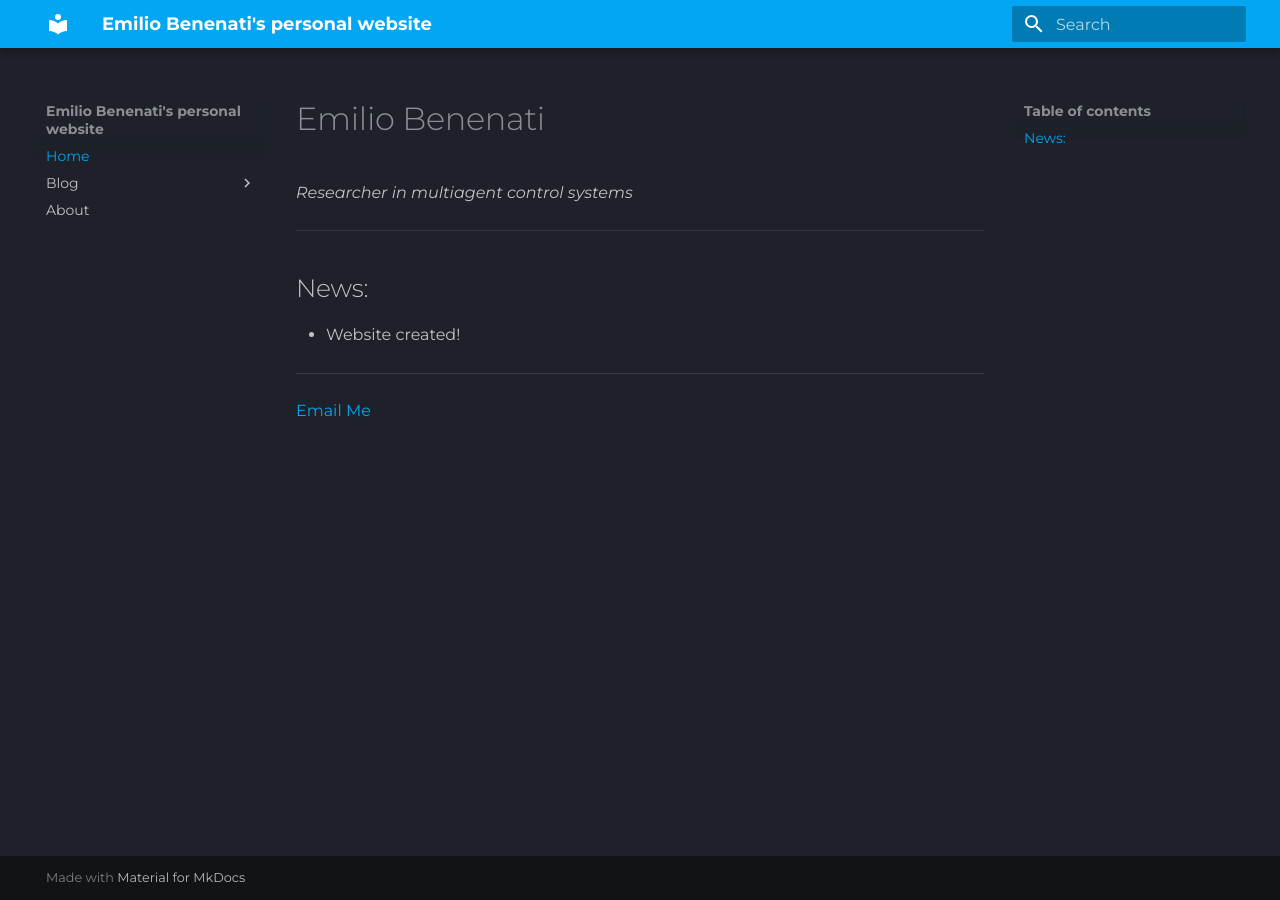
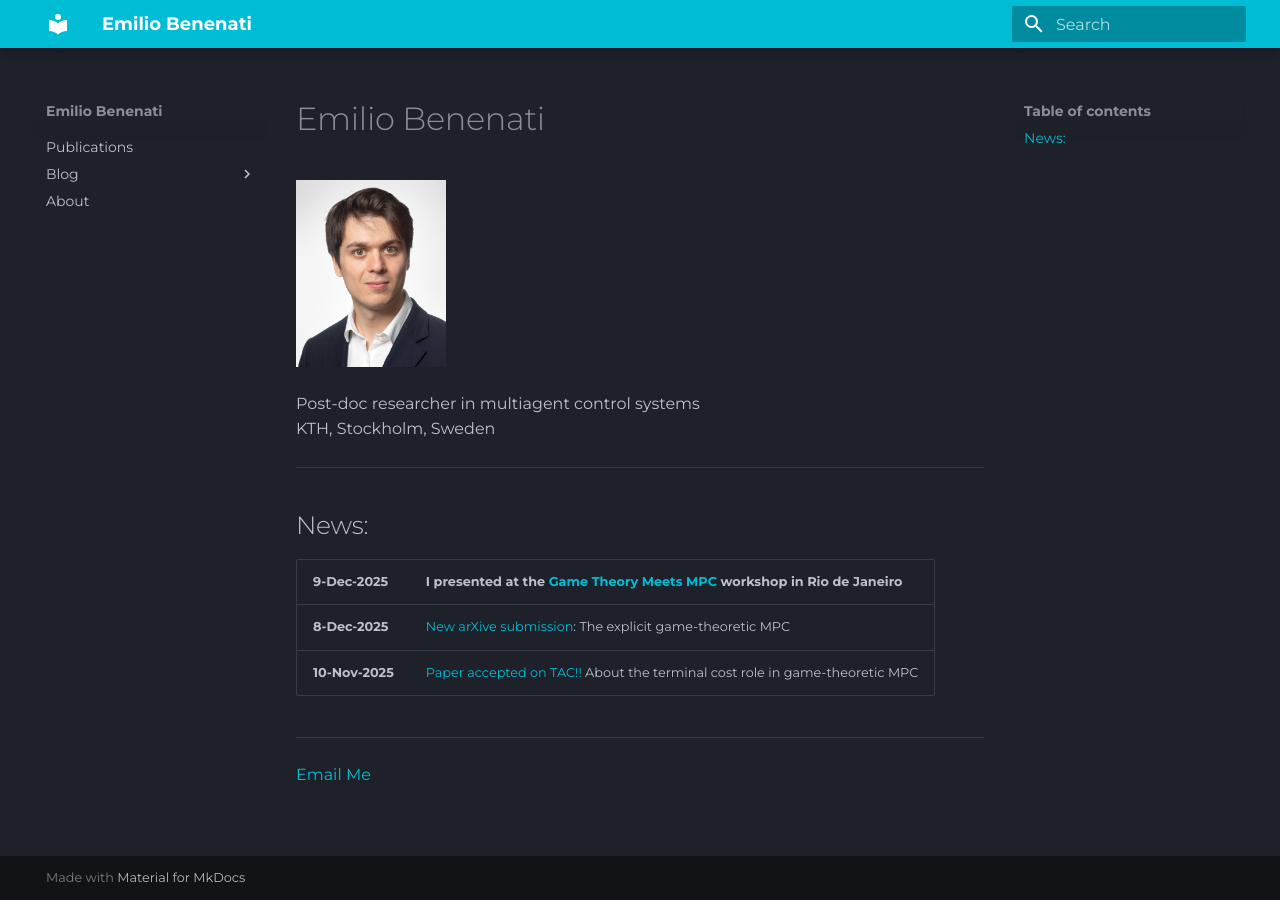
Before and after one commit to bemilio/bemilio.github.io, an MkDocs documentation site: the page built from docs/index.md, in a window 1280 px wide. Built offline with MkDocs 1.6.1 and Material for MkDocs 9.7.7, drawn with Linux system fonts in a browser that asks for light colours.

Commit message:
Updated news and about

```diff
--- a/docs/index.md
+++ b/docs/index.md
@@ -1,15 +1,13 @@
-# Emilio Benenati
-_Researcher in multiagent control systems_
+
+![That's me!](assets/Emilio.jpg){ width=150 }
+
+Post-doc researcher in multiagent control systems
+KTH, Stockholm, Sweden
 
 ---
 
 {% include-markdown "snippets/news.md" %}
 
-<!-- --- -->
-
-<!-- ## New blog posts: -->
-
-<!-- [A night to remember at Cyklopen](blog/posts/Cyklopen_13_years.md) -->
 
 ---
 
--- a/docs/snippets/news.md
+++ b/docs/snippets/news.md
@@ -1,3 +1,6 @@
 ## News:
 
-- Website created!
+| **9-Dec-2025** | I presented at the [Game Theory Meets MPC](https://nccr-automation.ch/events/2025/game-theory-mpc-cdc25) workshop in Rio de Janeiro |
+|--------|--------|
+| **8-Dec-2025**  | [New arXive submission](https://arxiv.org/abs/2512.07749): The explicit game-theoretic MPC |
+| **10-Nov-2025** | [Paper accepted on TAC!!](https://ieeexplore.ieee.org/document/11242018) About the terminal cost role in game-theoretic MPC |
--- a/mkdocs.yml
+++ b/mkdocs.yml
@@ -1,12 +1,12 @@
-site_name: Emilio Benenati's personal website
-site_description:
+site_name: Emilio Benenati
+site_description: Personal website
 site_url: https://bemilio.github.io
 theme:
     # icon:
     name: material
     palette:
-        primary: light blue
-        accent: yellow
+        primary: cyan
+        accent: cyan
         scheme: slate
     font:
         text: Montserrat
@@ -16,11 +16,16 @@ plugins:
     - search
     - git-revision-date-localized
 
+markdown_extensions:
+  - attr_list
+
 nav:
-    - Home: index.md
+    - "": index.md
+    - Publications: pub.md
     - Blog:
         - blog/index.md
     - About: about.md
 
+
 # extra:
 #   social:
```
Also changed, not shown: docs/about.md (+10 -1 lines), docs/assets/Emilio.jpg (added), docs/contact.md (added), 1 other file.
